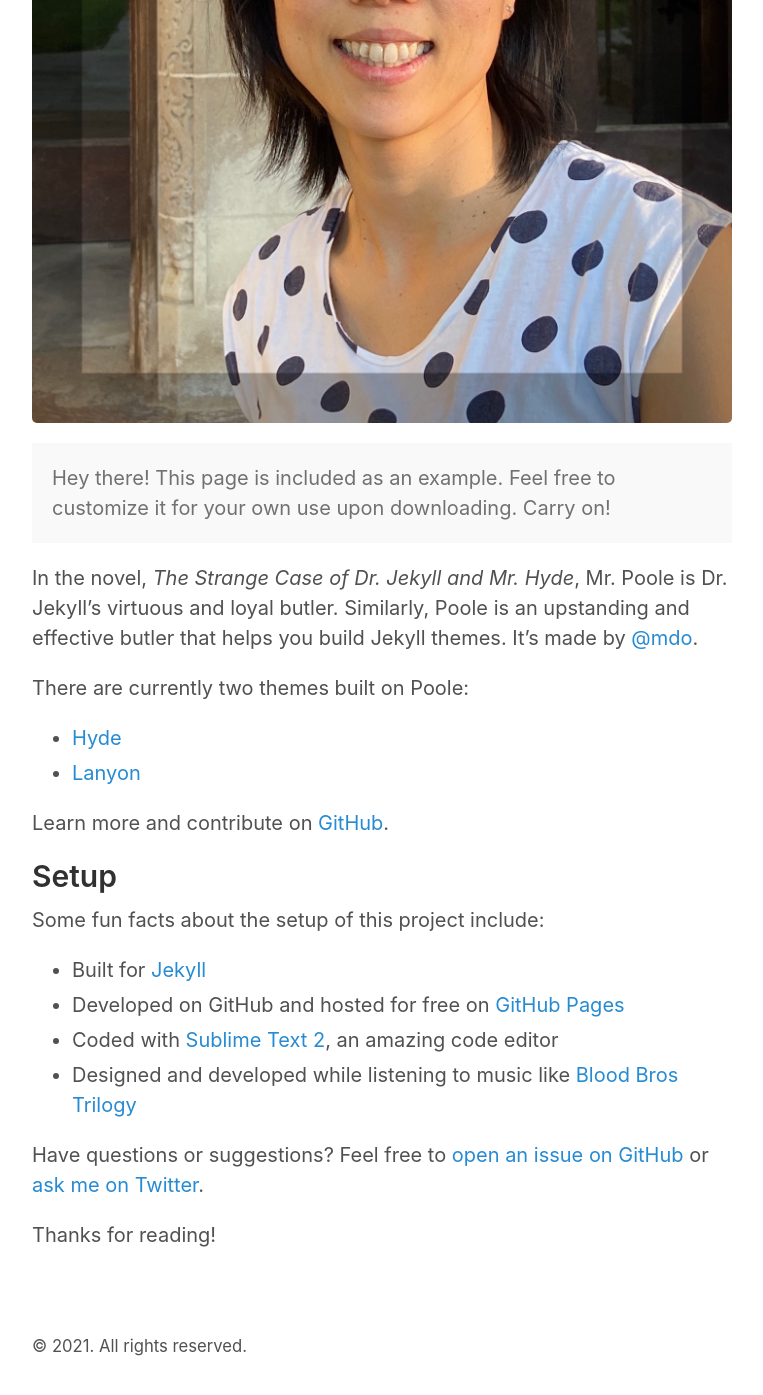
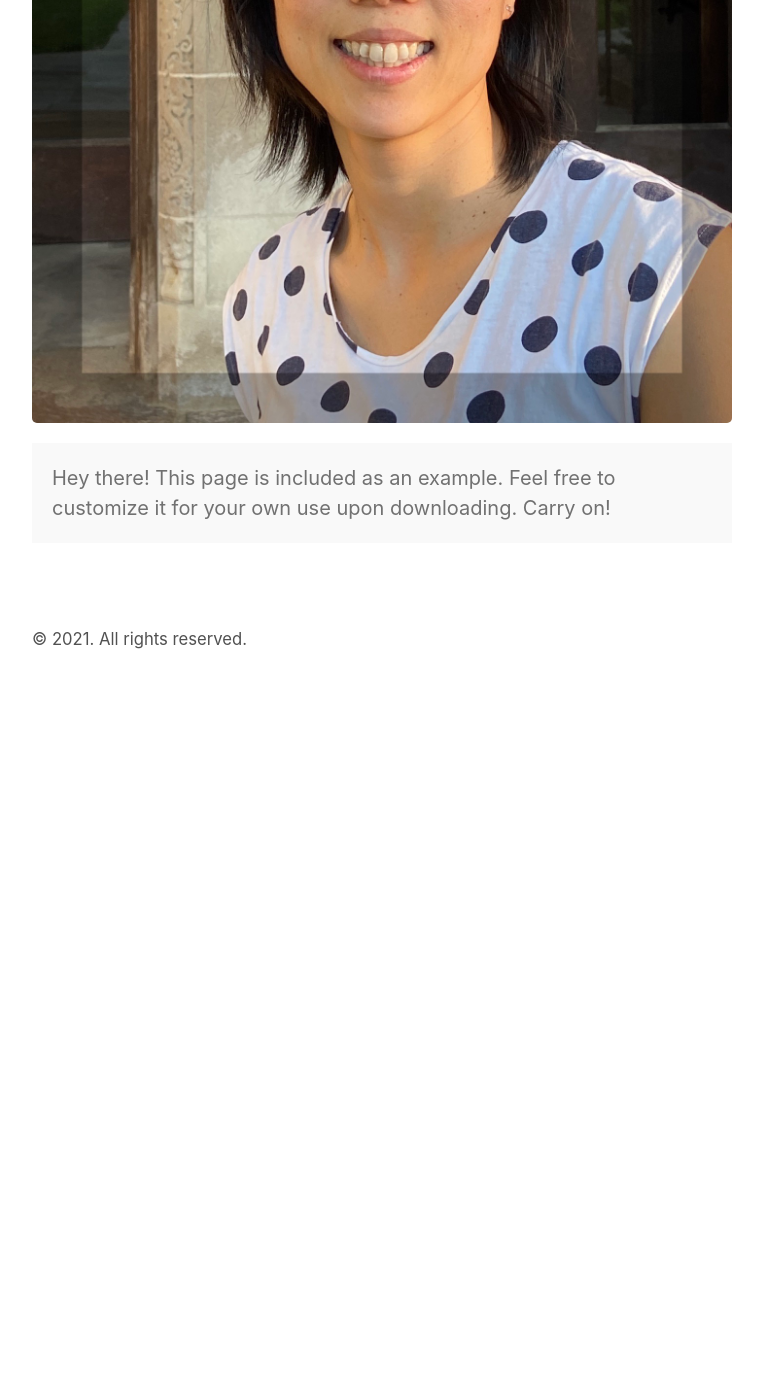
Before and after one commit to sarazong/sarazong.github.io, a Jekyll site: the page built from about.md, in a window 1280 px wide and 1400 px high, scrolled down 733 px. Shown: the top 1395 px of the window, without its empty margins (258-1021 px from the left). Built offline with Jekyll 4.4.1, drawn with Linux system fonts in a browser that asks for light colours; after the commit the page ends 1426 px from its top, so only the background shows below that.

Commit message:
change about.md

```diff
--- a/about.md
+++ b/about.md
@@ -3,30 +3,8 @@
 title: About Me
 ---
 
-![about me](https://github.com/sarazong/sarazong.github.io/blob/master/images/small_size_profile_pic.jpeg)
+![](https://github.com/sarazong/sarazong.github.io/blob/master/images/small_size_profile_pic.jpeg)
 
 <p class="message">
   Hey there! This page is included as an example. Feel free to customize it for your own use upon downloading. Carry on!
 </p>
-
-In the novel, *The Strange Case of Dr. Jekyll and Mr. Hyde*, Mr. Poole is Dr. Jekyll's virtuous and loyal butler. Similarly, Poole is an upstanding and effective butler that helps you build Jekyll themes. It's made by [@mdo](https://twitter.com/mdo).
-
-There are currently two themes built on Poole:
-
-* [Hyde](http://hyde.getpoole.com)
-* [Lanyon](http://lanyon.getpoole.com)
-
-Learn more and contribute on [GitHub](https://github.com/poole).
-
-## Setup
-
-Some fun facts about the setup of this project include:
-
-* Built for [Jekyll](http://jekyllrb.com)
-* Developed on GitHub and hosted for free on [GitHub Pages](https://pages.github.com)
-* Coded with [Sublime Text 2](http://sublimetext.com), an amazing code editor
-* Designed and developed while listening to music like [Blood Bros Trilogy](https://soundcloud.com/maddecent/sets/blood-bros-series)
-
-Have questions or suggestions? Feel free to [open an issue on GitHub](https://github.com/poole/poole/issues/new) or [ask me on Twitter](https://twitter.com/mdo).
-
-Thanks for reading!
```
